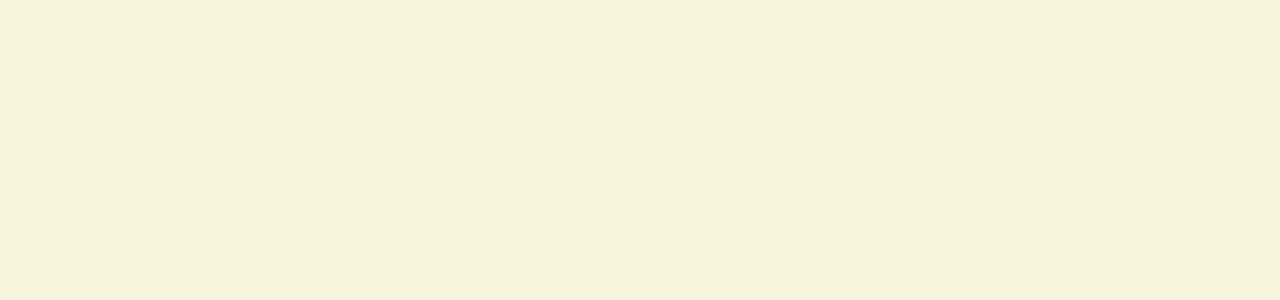
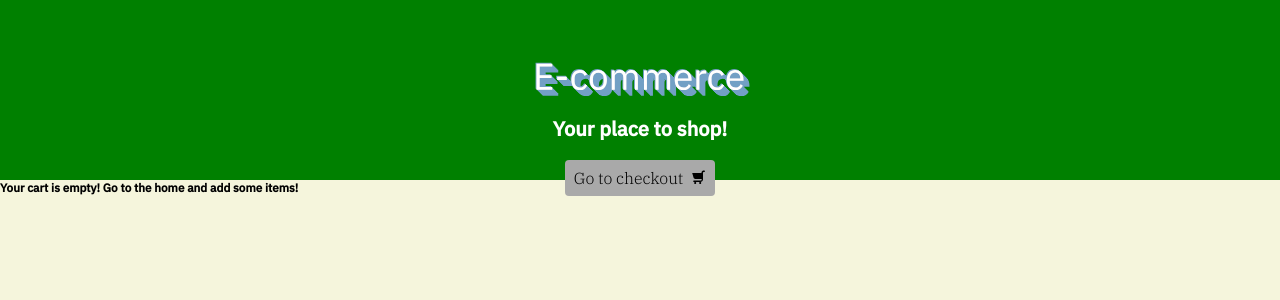
Before and after one commit to mabopoi/ecommerce-react, a React (Vite) app: page /checkout in a window 1280 px wide. Shown: the top 300 px of the page. Built offline with nearby package versions, Linux system fonts and the light colour scheme.

Commit message:
Adding Layout & Checkout route

```diff
--- a/src/App.tsx
+++ b/src/App.tsx
@@ -1,13 +1,18 @@
 import React from 'react';
 import { BrowserRouter, Switch, Route } from 'react-router-dom';
+import Layout from './components/Layout';
+import Checkout from './containers/Checkout';
 import Home from './containers/Home';
 
 const App = () => {
   return (
     <BrowserRouter>
-      <Switch>
-        <Route exact path='/' component={Home} />
-      </Switch>
+      <Layout>
+        <Switch>
+          <Route exact path='/' component={Home} />
+          <Route path='/checkout' component={Checkout} />
+        </Switch>
+      </Layout>
     </BrowserRouter>
   );
 };
--- /dev/null
+++ b/src/components/CarouselSection/index.tsx
@@ -0,0 +1,13 @@
+import React from 'react';
+import Carousel from '../Carousel';
+
+const CarouselSection = () => {
+  return (
+    <main>
+      <h3>Start adding items to your cart!</h3>
+      <Carousel />
+    </main>
+  );
+};
+
+export default CarouselSection;
--- a/src/components/Header/index.tsx
+++ b/src/components/Header/index.tsx
@@ -1,14 +1,21 @@
 import React from 'react';
+import { useHistory } from 'react-router-dom';
 import Logo from '../../assets/logo.svg';
 import Cart from '../../assets/cart.svg';
 import './index.scss';
 
 const Header: React.FC = () => {
+  const history = useHistory();
+
   return (
     <header>
       <img src={Logo} alt='Webpage logo' className='header__logo' />
       <h1>Your place to shop!</h1>
-      <button type='button' className='header__btn'>
+      <button
+        type='button'
+        className='header__btn'
+        onClick={() => history.push('/checkout')}
+      >
         Go to checkout
         <img src={Cart} alt='Cart icon' className='header__btnIcon' />
       </button>
--- /dev/null
+++ b/src/components/Layout/index.tsx
@@ -0,0 +1,13 @@
+import React from 'react';
+import Header from '../Header';
+
+const Layout: React.FC = ({ children }) => {
+  return (
+    <>
+      <Header />
+      {children}
+    </>
+  );
+};
+
+export default Layout;
--- /dev/null
+++ b/src/containers/Checkout.tsx
@@ -0,0 +1,13 @@
+import React from 'react';
+import CartSection from '../components/CartSection';
+
+const Checkout = () => {
+  return (
+    <>
+      <CartSection cart={[]} />
+      {/* cart prop required by TypeScript compiler */}
+    </>
+  );
+};
+
+export default Checkout;
--- a/src/containers/Home.tsx
+++ b/src/containers/Home.tsx
@@ -1,15 +1,10 @@
 import React from 'react';
-import Header from '../components/Header';
-import Carousel from '../components/Carousel';
-import CartSection from '../components/CartSection';
+import CarouselSection from '../components/CarouselSection';
 
 const Home = () => {
   return (
     <>
-      <Header />
-      <Carousel />
-      <CartSection cart={[]} />
-      {/* cart prop required by TypeScript compiler */}
+      <CarouselSection />
     </>
   );
 };
```
